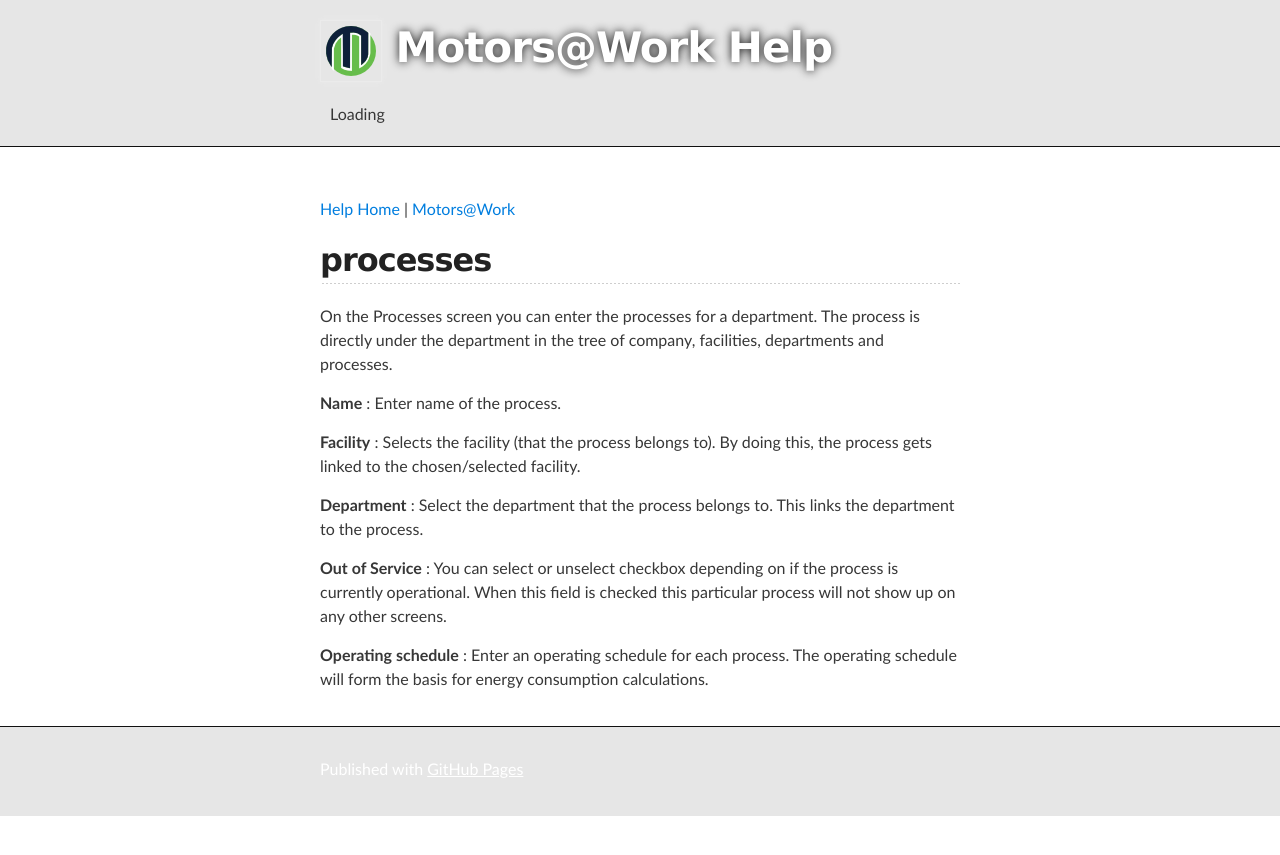
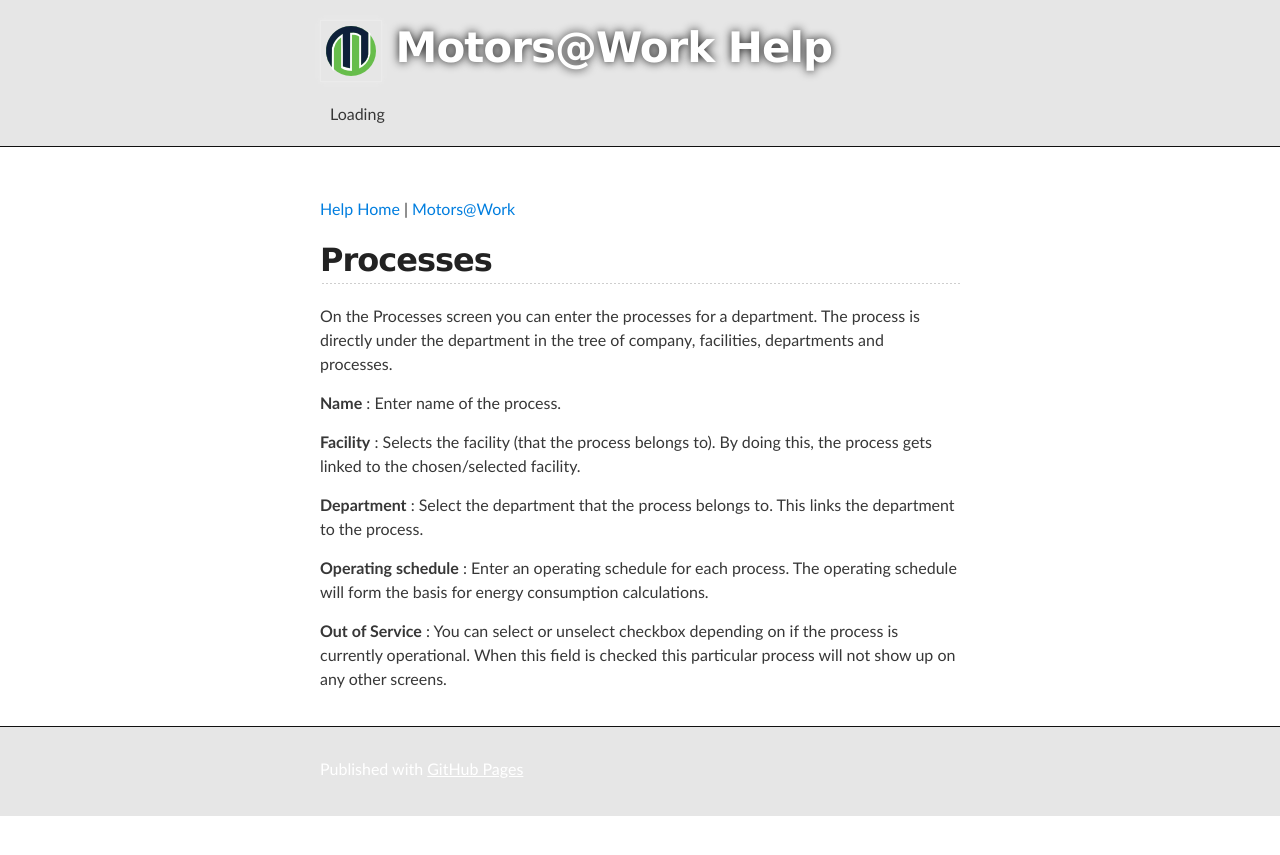
Before and after one commit to DeepakSirsath/assetsustainability.github.io, a Jekyll site: the page built from content/setup_overview/processes.md, in a window 1280 px wide. Shown: the top 855 px of the page. Built offline with Jekyll 4.4.1, drawn with Linux system fonts in a browser that asks for light colours; comment, search, counter and statistics services are not loaded.

```diff
--- a/content/setup_overview/processes.md
+++ b/content/setup_overview/processes.md
@@ -8,7 +8,7 @@ tags:
 - processes
 ---
 
-## **processes**
+## **Processes**
 
 On the Processes screen you can enter the processes for a department. The process is directly under the department in the tree of company, facilities, departments and processes.
 
@@ -18,6 +18,6 @@ On the Processes screen you can enter the processes for a department. The proces
 
 **Department** : Select the department that the process belongs to. This links the department to the process.
 
+**Operating schedule** : Enter an operating schedule for each process. The operating schedule will form the basis for energy consumption calculations.
+
 **Out of Service** :  You can select or unselect checkbox depending on if the process is currently operational. When this field is checked this particular process will not show up on any other screens.
-
-**Operating schedule** : Enter an operating schedule for each process. The operating schedule will form the basis for energy consumption calculations.
```
